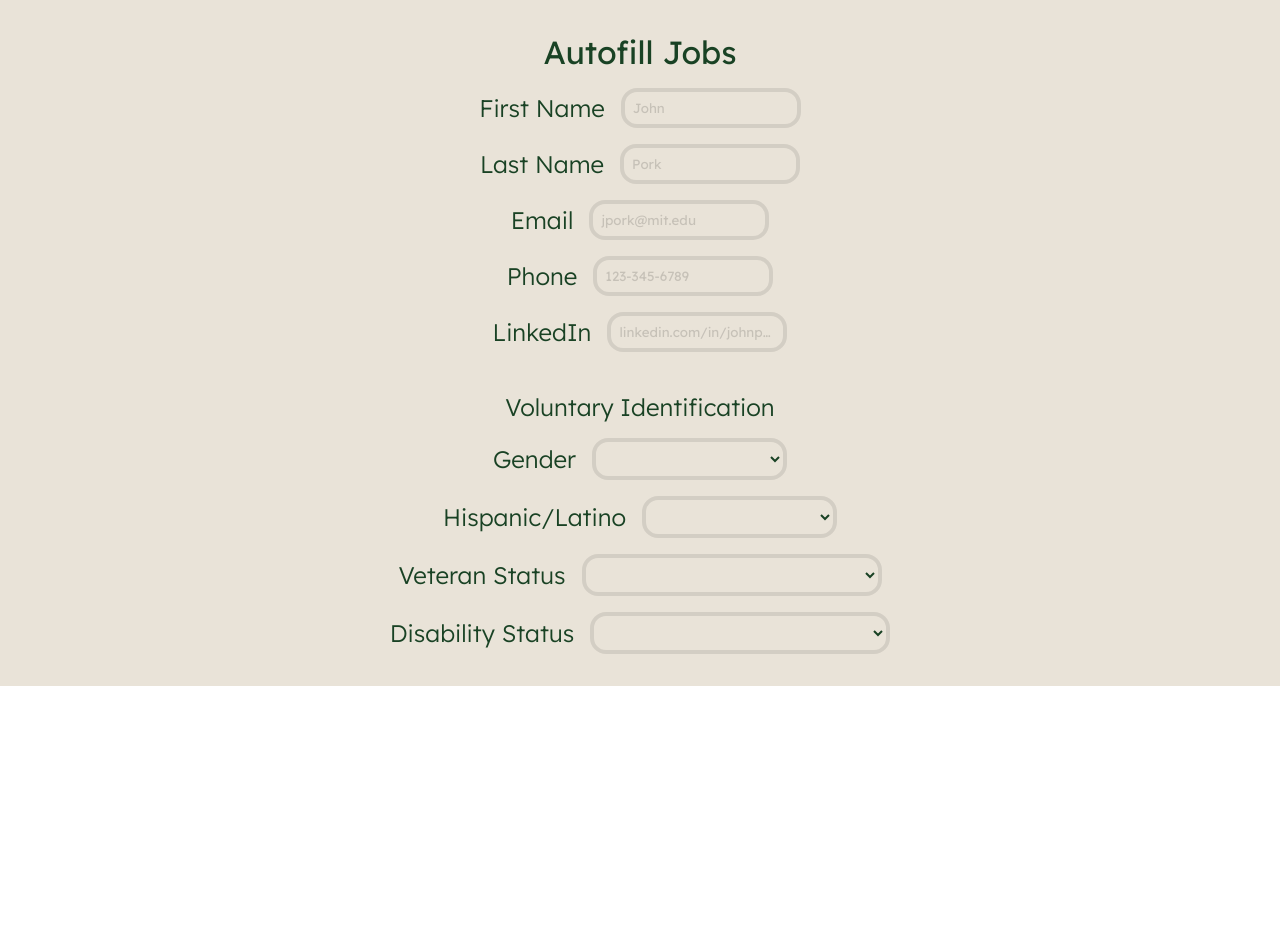
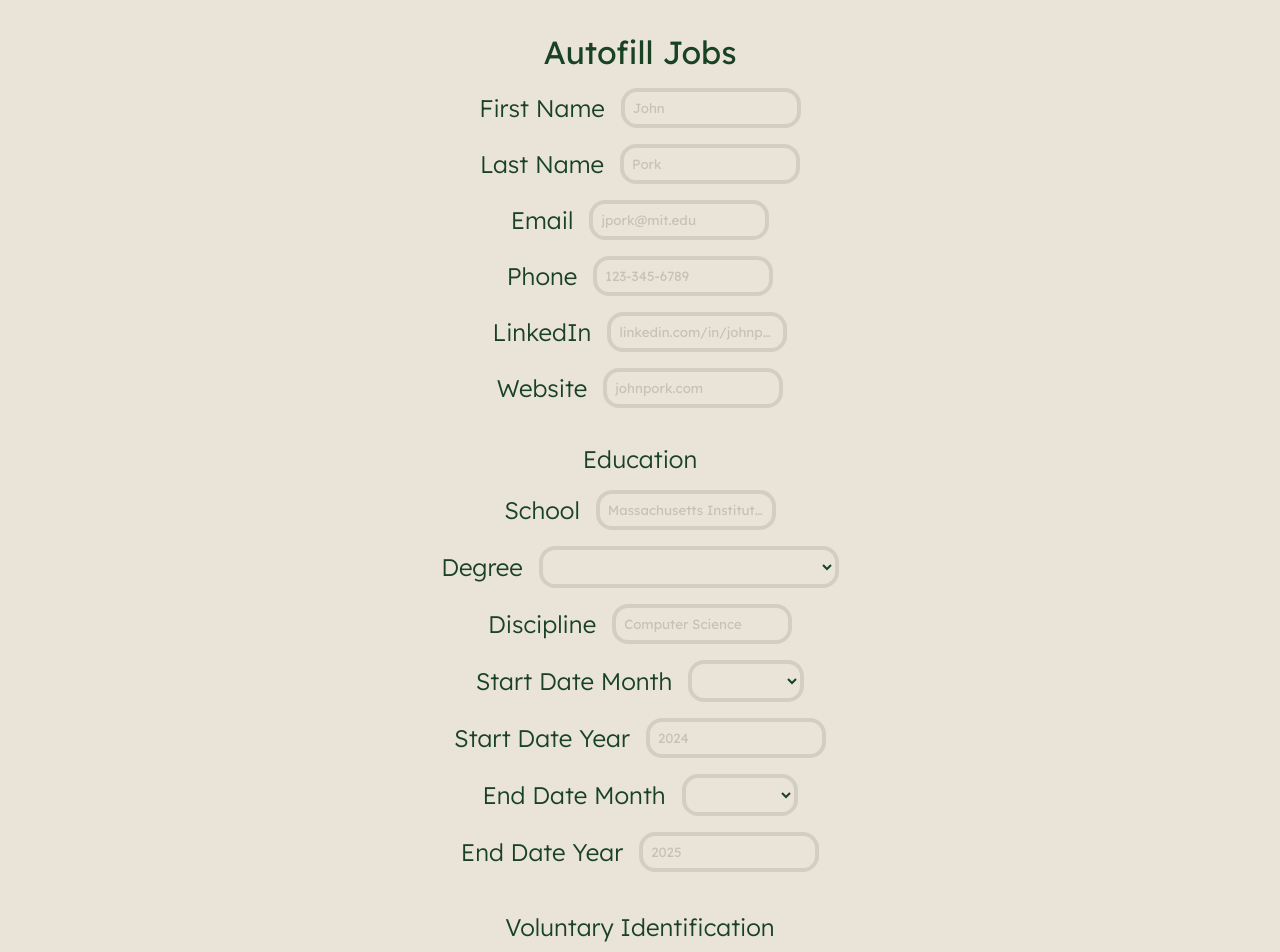
Before and after one commit to m-wilkosz/job-applications-autofill, a Vue app in the folder src/: page / in a window 1280 px wide. Shown: the top 952 px of the page. Before the commit the page ends 800 px from the top, so only its background shows below. Built offline with nearby package versions, Linux system fonts and the light colour scheme.

Commit message:
works on greenhouse dropdown elements

```diff
--- a/src/vue_src/App.vue
+++ b/src/vue_src/App.vue
@@ -12,7 +12,54 @@ import InputField from './components/InputField.vue';
   <InputField  label="Email" placeHolder ="jpork@mit.edu"/>
   <InputField  label="Phone" placeHolder ="123-345-6789"/>
   <InputField  label="LinkedIn" placeHolder ="linkedin.com/in/johnpork"/>
+  <InputField  label="Website" placeHolder ="johnpork.com"/>
+  <h2 style="margin-top: 1.25rem;">Education</h2>
 
+  <InputField  label="School" placeHolder ="Massachusetts Institute of Technology"/>
+  <InputField  label="Degree" :placeHolder="[
+    'Associate\'s Degree',
+    'Bachelor\'s Degree',
+    'Doctor of Medicine (M.D.)',
+    'Doctor of Philosophy (Ph.D.)',
+    'Engineer\'s Degree',
+    'High School',
+    'Juris Doctor (J.D.)',
+    'Master of Business Administration (M.B.A.)',
+    'Master\'s Degree',
+    'Other'
+    ]"/>
+
+    <InputField  label="Discipline" placeHolder ="Computer Science"/>
+    <InputField  label="Start Date Month" :placeHolder="[
+  'January',
+  'February',
+  'March',
+  'April',
+  'May',
+  'June',
+  'July',
+  'August',
+  'September',
+  'October',
+  'November',
+  'December'
+]"/>
+ <InputField  label="Start Date Year" placeHolder ="2024"/>
+ <InputField  label="End Date Month" :placeHolder="[
+  'January',
+  'February',
+  'March',
+  'April',
+  'May',
+  'June',
+  'July',
+  'August',
+  'September',
+  'October',
+  'November',
+  'December'
+]"/>
+ <InputField  label="End Date Year" placeHolder ="2025"/>
   <h2 style="margin-top: 1.5rem;">Voluntary Identification</h2>
   <InputField label="Gender" :placeHolder="['Male', 'Female', 'Decline To Self Identify']"/>
   <InputField label="Hispanic/Latino" :placeHolder="['Yes', 'No', 'Decline To Self Identify']"/>
--- a/src/vue_src/assets/main.css
+++ b/src/vue_src/assets/main.css
@@ -55,3 +55,7 @@ h2{
   margin:0;
   font-weight: 300;
 }
+h3{
+  margin:0;
+  font-weight: 300;
+}
--- a/src/vue_src/components/InputField.vue
+++ b/src/vue_src/components/InputField.vue
@@ -1,9 +1,9 @@
 <template>
   <div class="inputFieldDiv">
     <h2>{{ label }}</h2>
-    <input v-if="!['Resume','Gender','Hispanic/Latino','Veteran Status','Disability Status'].includes( label) " type="text" :placeholder="placeHolder" v-model="inputValue" @input="saveData" />
+    <input v-if="!dropDowns.includes( label) " type="text" :placeholder="placeHolder" v-model="inputValue" @input="saveData" />
     <input v-if="label == 'Resume'" type="file" :placeholder="placeHolder" @change="saveResume" />
-    <select v-if="['Gender','Hispanic/Latino','Veteran Status','Disability Status'].includes(label)" v-model="inputValue" @change="saveData">
+    <select v-if="dropDowns.includes(label)" v-model="inputValue" @change="saveData">
       <option v-for="option in placeHolder" :key="option" :value="option">{{ option }}</option>
     </select>
   </div>
@@ -14,6 +14,11 @@ import { ref } from 'vue';
 
 export default {
   props: ['label', 'placeHolder'],
+  data() {
+    return {
+      dropDowns: ['Gender','Hispanic/Latino','Veteran Status','Disability Status','Degree','Start Date Month','End Date Month'],
+    };
+  },
   setup(props) {
     // Declare a reactive input value using Vue's ref
     const inputValue = ref('');
```
Also changed, not shown: src/public/autofill.js (+60 -9 lines), src/public/manifest.json.
